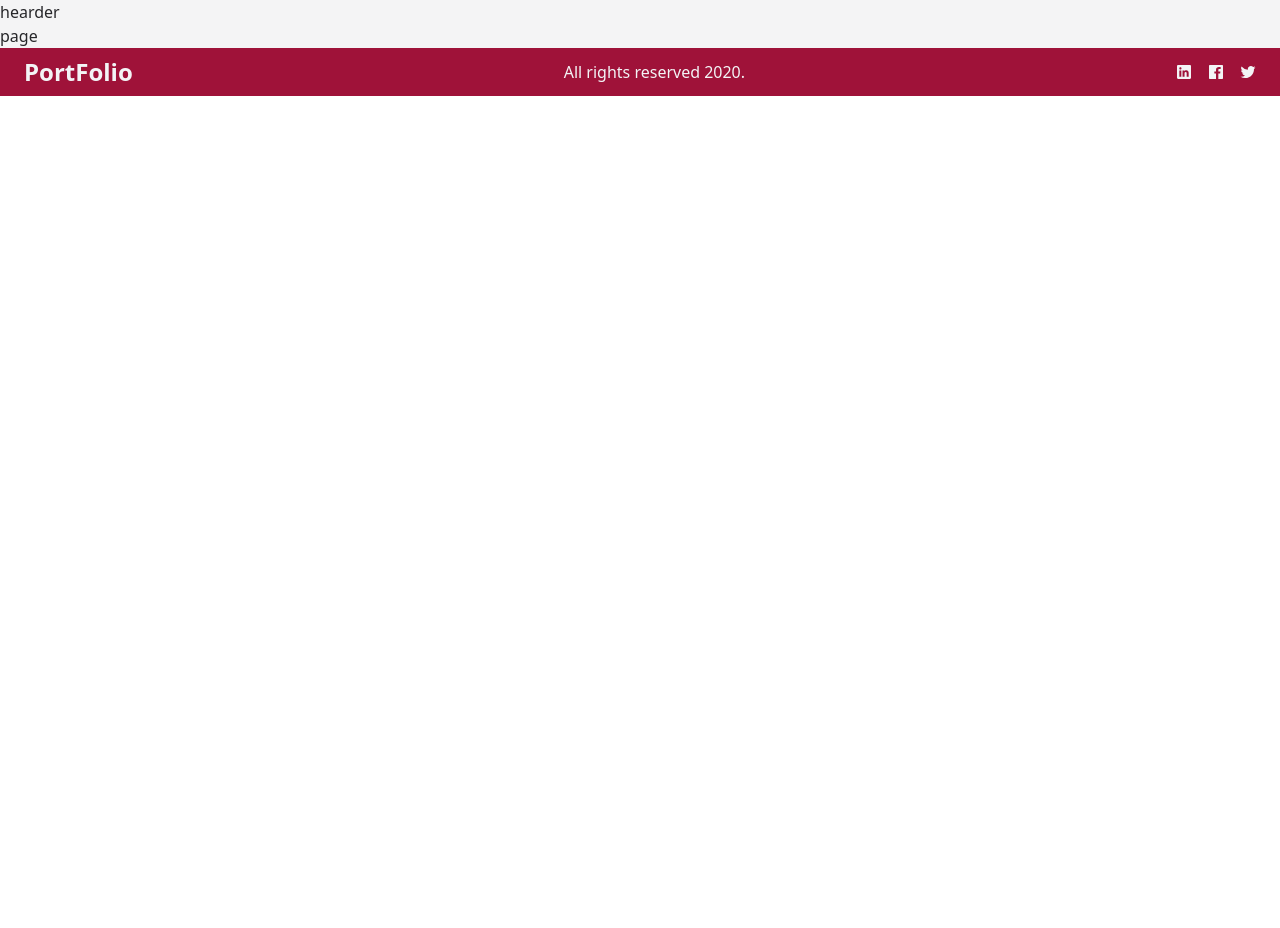
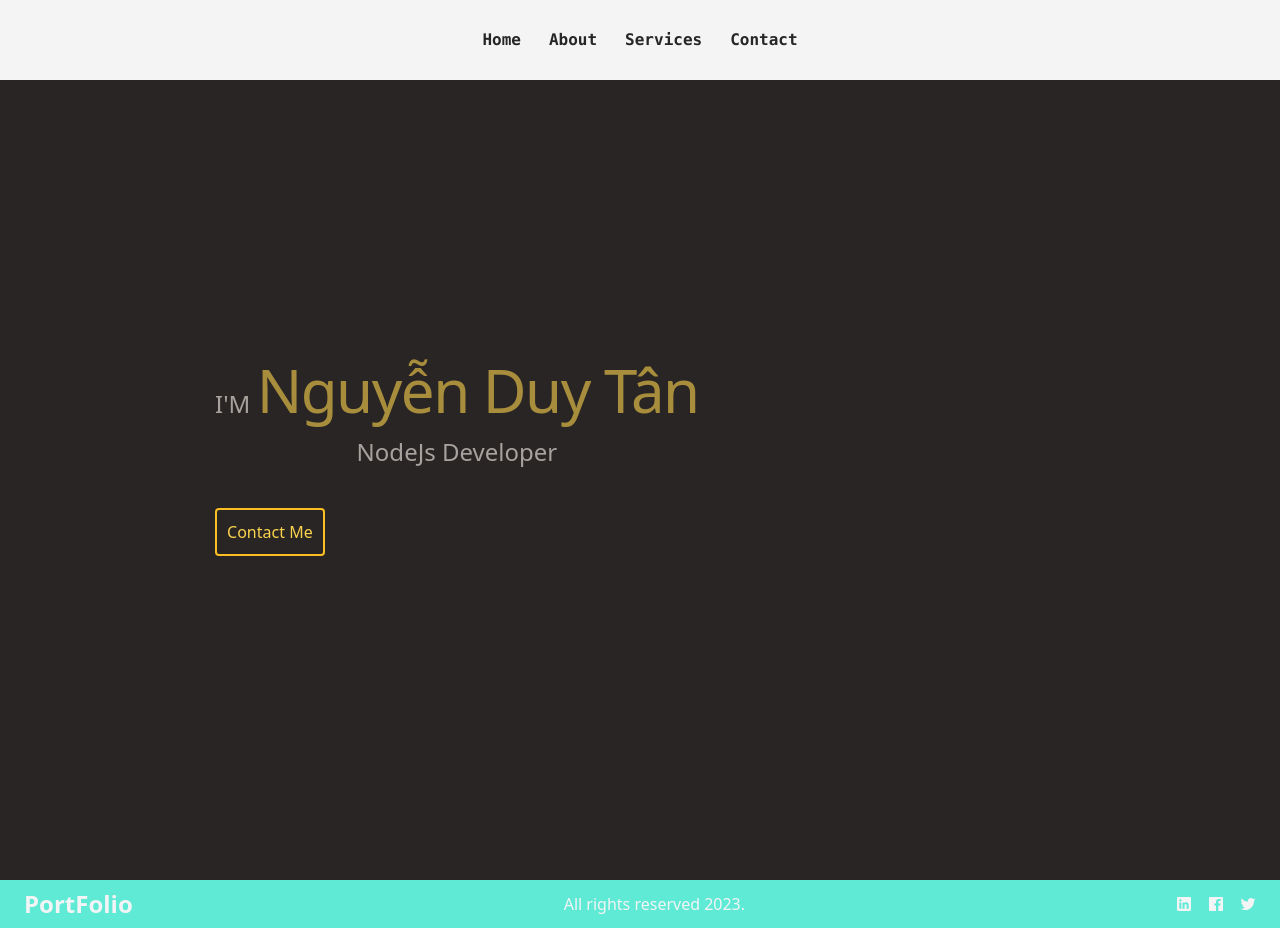
Before and after one commit to ndt2804/portfolio, a Nuxt app: page / in a window 1280 px wide. Before the commit the page ends 800 px from the top, so only its background shows below. Built offline with nearby package versions, Linux system fonts and the light colour scheme.

Commit message:
fix: fixed navbar & footer

```diff
--- a/components/TheFooter.vue
+++ b/components/TheFooter.vue
@@ -1,8 +1,8 @@
 <template>
-    <footer class="px-6 py-2 bg-rose-800 text-gray-100">
+    <footer class="px-6 py-2 bg-teal-300 text-gray-100">
         <div class="flex flex-col justify-between items-center container mx-auto md:flex-row">
             <a class="text-2xl font-bold" href="#">PortFolio</a>
-            <p class="mt-2 md:mt-0">All rights reserved 2020.</p>
+            <p class="mt-2 md:mt-0">All rights reserved 2023.</p>
             <div class="flex -mx-2 mt-4 mb-2 md:mt-0 md:mb-0">
                 <a href="#" class="mx-2 text-gray-100 hover:text-gray-400">
                     <svg class="h-4 w-4 fill-current" viewBox="0 0 512 512">
--- a/components/TheHeader.vue
+++ b/components/TheHeader.vue
@@ -1,9 +1,23 @@
 <template>
-    <div>
-        <h3>hearder</h3>
+    <div class="relative z-10 w-full text-neutral-800 font-bold font-mono">
+        <div class="flex flex-row max-w-screen-xl px-6 mx-auto  py-3 space-x-4 xl:space-x-8 h-20">
+            <ul class=" gap-3 flex flex-1 justify-center space-x-4 items-center">
 
 
+                <NuxtLink to="#home">
+                    Home
+                </NuxtLink>
+                <NuxtLink to="#about">
+                    About
+                </NuxtLink>
 
-
+                <NuxtLink to="#service">
+                    Services
+                </NuxtLink>
+                <NuxtLink to="#contact">
+                    Contact
+                </NuxtLink>
+            </ul>
+        </div>
     </div>
 </template>
--- a/pages/index.vue
+++ b/pages/index.vue
@@ -1,3 +1,57 @@
 <template>
-    <h2>page</h2>
+    <div class="bg-stone-800 min-h-screen">
+        <div class="relative isolate px-6 pt-14 lg:px-8">
+            <div class="xs:mx-auto py-32 sm:py-48 lg:py-56">
+                <div class="hidden lg:flex lg:justify-around">
+                    <div class="text-center text-stone-400">
+                        <h2 class="text-2xl">
+                            I'M
+                            <span class="text-2xl tracking-tight text-amber-300 opacity-60 sm:text-6xl">
+                                Nguyễn Duy Tân
+                            </span>
+                        </h2>
+                        <h2 class="text-2xl mt-4">
+                            NodeJs Developer
+                        </h2>
+                        <div class="mt-10 text-left">
+                            <button class="rounded border-2 border-amber-400 text-amber-300 p-2.5 ">
+                                Contact Me
+                            </button>
+                        </div>
+                    </div>
+                    <div class="text-center text-stone-400">
+                        <div class="relative">
+                        </div>
+                        <div class=""></div>
+                    </div>
+                </div>
+            </div>
+        </div>
+    </div>
 </template>
+
+<script setup>
+
+
+const navigation = [
+    { name: 'About', href: '#' },
+    { name: 'Portfolio', href: '#' },
+    { name: 'Contact', href: '#' }
+]
+
+const mobileMenuOpen = ref(false)
+</script>
+
+<style>
+.image-header {
+    position: absolute;
+    transform: translate(-60%, -40%);
+    max-width: 40vw;
+    height: 100vh;
+    -o-object-fit: contain;
+    object-fit: contain;
+    z-index: -999;
+    opacity: 0.4;
+    filter: grayscale(80%);
+}
+</style>
```
